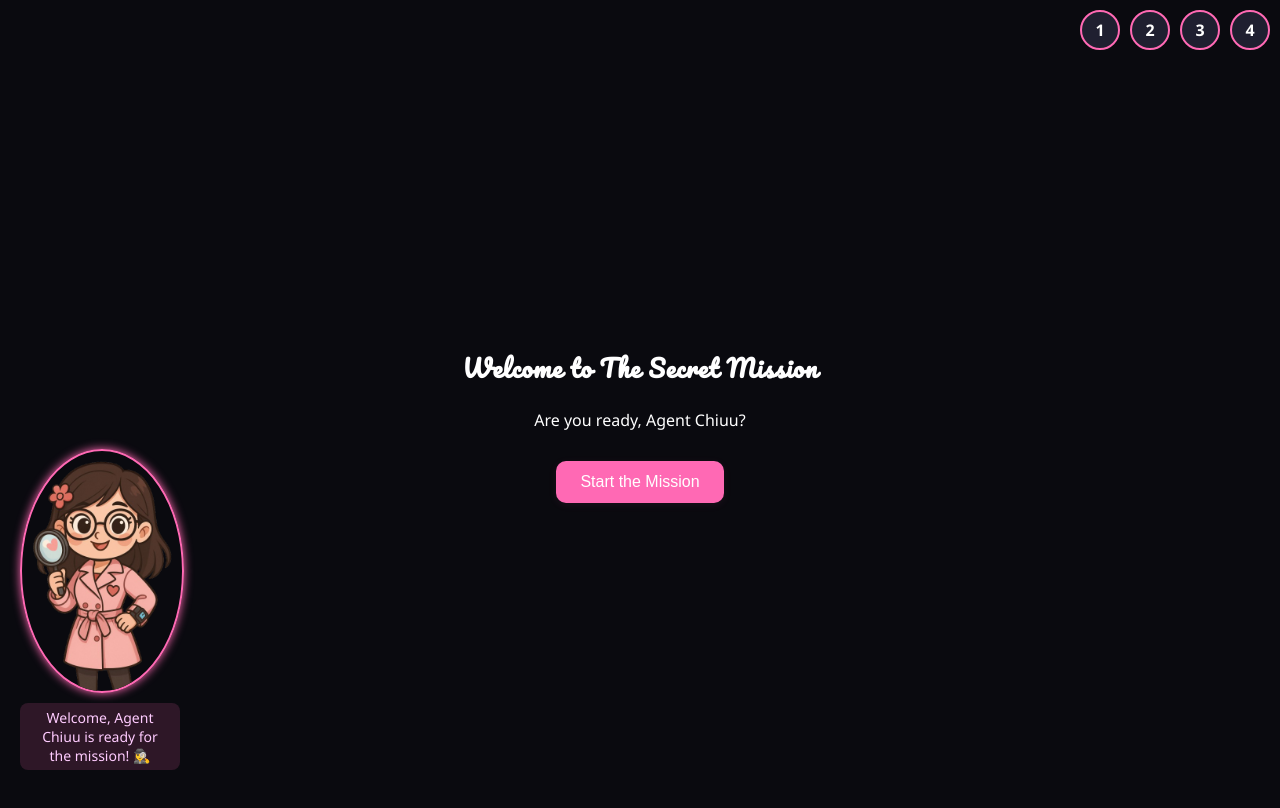
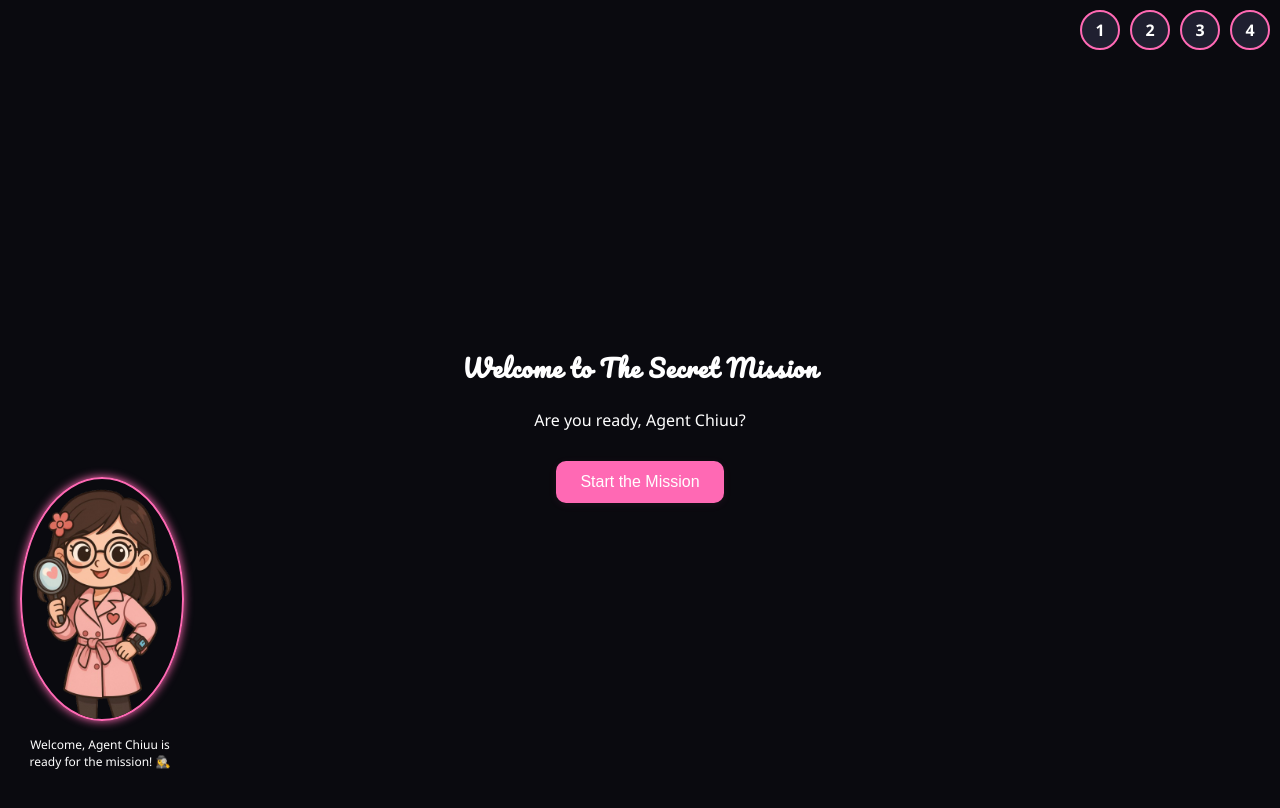
Before and after one commit to samsun2505/MissionBirthday, a plain HTML site: page index.html in a window 1280 px wide. Drawn offline with Linux system fonts and the light colour scheme.

Commit message:
Update style.css

```diff
--- a/style.css
+++ b/style.css
@@ -77,14 +77,14 @@ body {
     box-shadow: 0 0 10px #ff69b4;
   }
 
-  #agentText {
-    font-size: 14px;
-    margin-top: 5px;
-    background: rgba(255, 105, 180, 0.15);
-    padding: 5px 10px;
-    border-radius: 8px;
-    color: #ffccff;
+    #agentText {
+    font-size: 12px;
+    min-width: 140px;
+    max-width: 90vw;
+    width: auto;
+    box-sizing: border-box;
   }
+
 
   /* Progress Map */
   #progressMap {
```
